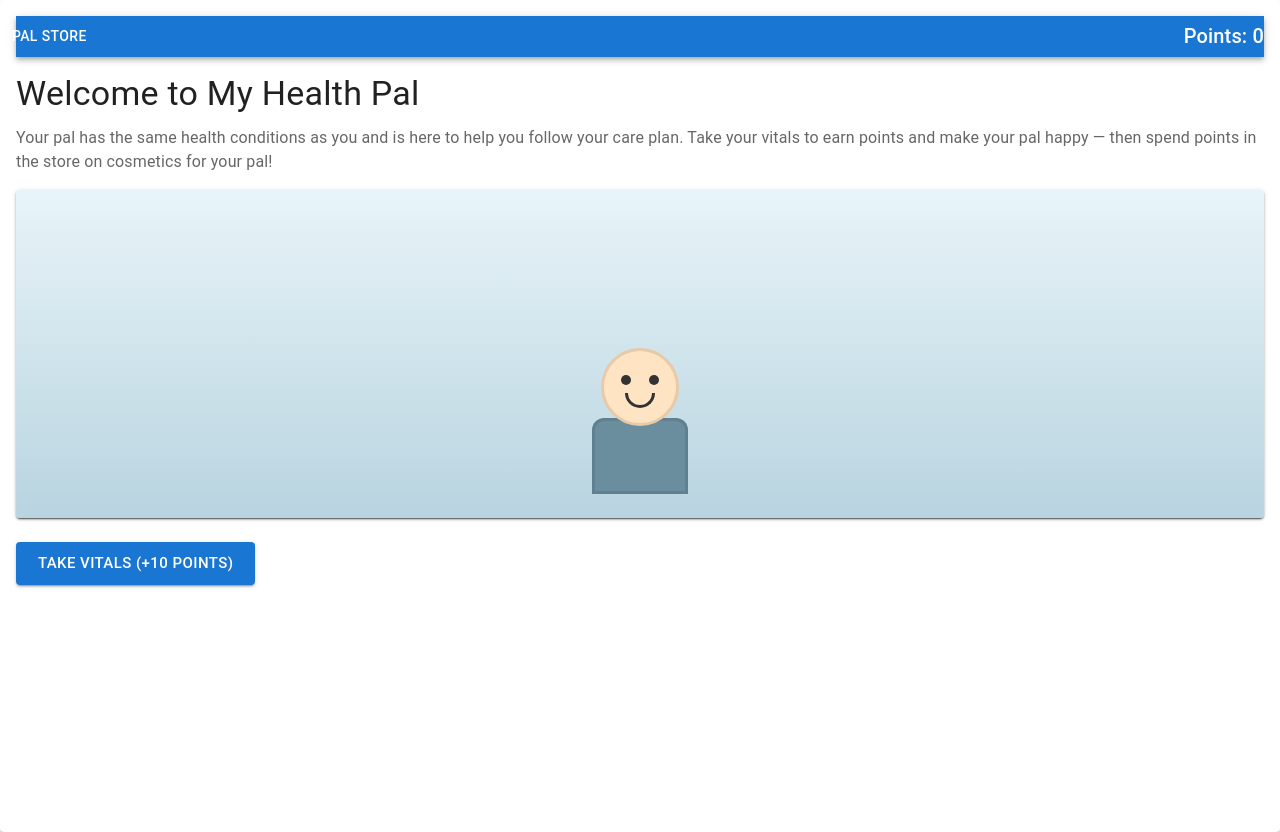
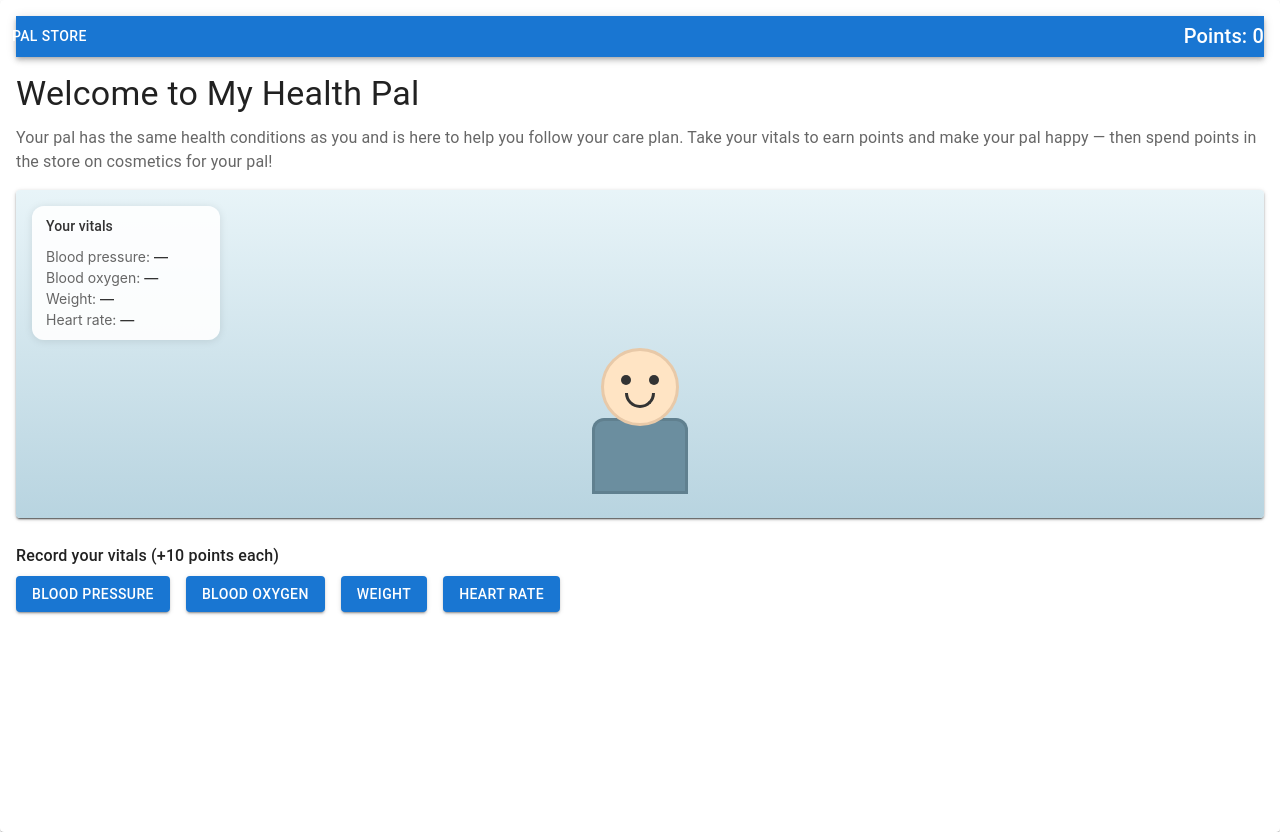
Before and after one commit to JamesCRichards/MyHealthPal, a React (Create React App) app: page / in a window 1280 px wide. Built offline with nearby package versions, Linux system fonts and the light colour scheme.

Commit message:
add vitals display

```diff
--- a/src/App.js
+++ b/src/App.js
@@ -1,7 +1,8 @@
 import React, { useState, useCallback } from 'react';
-import { AppBar, IconButton, Paper, Typography, Button } from '@mui/material';
+import { AppBar, IconButton, Paper, Typography, Button, Box } from '@mui/material';
 import PalBox from './components/PalBox';
 import PalStore from './components/PalStore';
+import RecordVitalModal from './components/RecordVitalModal';
 import { SHIRTS, BACKGROUNDS, HATS } from './data/cosmetics';
 
 const POINTS_PER_VITAL = 10;
@@ -31,6 +32,24 @@ function App() {
   const [ownedBackgroundIds, setOwnedBackgroundIds] = useState(['default']);
   const [ownedHatIds, setOwnedHatIds] = useState(['none']);
   const [equippedHatId, setEquippedHatId] = useState('none');
+  const [vitalModalOpen, setVitalModalOpen] = useState(false);
+  const [vitalModalType, setVitalModalType] = useState(null);
+  const [vitalReadings, setVitalReadings] = useState({
+    bloodPressure: null,
+    bloodOxygen: null,
+    weight: null,
+    heartRate: null,
+  });
+
+  const openVitalModal = useCallback((type) => {
+    setVitalModalType(type);
+    setVitalModalOpen(true);
+  }, []);
+
+  const closeVitalModal = useCallback(() => {
+    setVitalModalOpen(false);
+    setVitalModalType(null);
+  }, []);
 
   const showRandomMessage = useCallback(() => {
     const message = HAPPY_MESSAGES[Math.floor(Math.random() * HAPPY_MESSAGES.length)];
@@ -44,10 +63,12 @@ function App() {
     setTimeout(() => setPalMessage(null), 5000);
   }, []);
 
-  const takeVitals = useCallback(() => {
+  const handleVitalRecorded = useCallback((readings, type) => {
+    setVitalReadings((prev) => ({ ...prev, [type]: readings }));
     setPoints((p) => p + POINTS_PER_VITAL);
     showRandomMessage();
-  }, [showRandomMessage]);
+    closeVitalModal();
+  }, [showRandomMessage, closeVitalModal]);
 
   const buyShirt = useCallback((id) => {
     const item = SHIRTS.find((s) => s.id === id);
@@ -108,14 +129,36 @@ function App() {
             equippedShirtId={equippedShirtId}
             equippedBackgroundId={equippedBackgroundId}
             equippedHatId={equippedHatId}
+            vitalReadings={vitalReadings}
             onPalClick={showRandomClickMessage}
           />
         </Paper>
 
-        <Button variant="contained" color="primary" size="large" onClick={takeVitals}>
-          Take Vitals (+{POINTS_PER_VITAL} points)
-        </Button>
+        <Typography variant="subtitle1" gutterBottom fontWeight="medium">
+          Record your vitals (+{POINTS_PER_VITAL} points each)
+        </Typography>
+        <Box sx={{ display: 'flex', flexWrap: 'wrap', gap: 2 }}>
+          <Button variant="contained" color="primary" onClick={() => openVitalModal('bloodPressure')}>
+            Blood Pressure
+          </Button>
+          <Button variant="contained" color="primary" onClick={() => openVitalModal('bloodOxygen')}>
+            Blood Oxygen
+          </Button>
+          <Button variant="contained" color="primary" onClick={() => openVitalModal('weight')}>
+            Weight
+          </Button>
+          <Button variant="contained" color="primary" onClick={() => openVitalModal('heartRate')}>
+            Heart Rate
+          </Button>
+        </Box>
       </Paper>
+
+      <RecordVitalModal
+        open={vitalModalOpen}
+        onClose={closeVitalModal}
+        vitalType={vitalModalType}
+        onSubmit={(readings) => handleVitalRecorded(readings, vitalModalType)}
+      />
 
       <PalStore
         open={storeOpen}
--- a/src/components/PalBox.css
+++ b/src/components/PalBox.css
@@ -4,10 +4,56 @@
   border-radius: 16px;
   display: flex;
   flex-direction: column;
-  align-items: center;
-  justify-content: flex-end;
+  align-items: stretch;
   padding: 24px;
   overflow: hidden;
+}
+
+.pal-box-content {
+  display: flex;
+  align-items: flex-end;
+  justify-content: center;
+  flex: 1;
+  min-height: 200px;
+}
+
+.pal-vitals-record {
+  position: absolute;
+  top: 16px;
+  left: 16px;
+  background: rgba(255, 255, 255, 0.9);
+  border-radius: 12px;
+  padding: 10px 14px;
+  min-width: 160px;
+  box-shadow: 0 1px 8px rgba(0, 0, 0, 0.1);
+}
+
+.pal-vitals-title {
+  display: block;
+  margin-bottom: 8px !important;
+  font-weight: 600;
+  color: #333;
+}
+
+.pal-vitals-list {
+  margin: 0;
+  padding: 0;
+  list-style: none;
+}
+
+.pal-vitals-list li {
+  padding: 2px 0;
+  font-size: 0.875rem;
+  color: #555;
+}
+
+.pal-vitals-label {
+  color: #666;
+}
+
+.pal-vitals-value {
+  font-weight: 500;
+  color: #333;
 }
 
 .pal-speech-bubble {
@@ -55,6 +101,7 @@
   flex-direction: column;
   align-items: center;
   cursor: pointer;
+  flex-shrink: 0;
 }
 
 .pal-hat {
--- a/src/components/PalBox.js
+++ b/src/components/PalBox.js
@@ -15,10 +15,33 @@ function getHat(id) {
   return HATS.find((h) => h.id === id) || HATS[0];
 }
 
-function PalBox({ message, equippedShirtId = 'default', equippedBackgroundId = 'default', equippedHatId = 'none', onPalClick }) {
+function formatVitalReading(type, data) {
+  if (!data) return '—';
+  switch (type) {
+    case 'bloodPressure':
+      return `${data.systolic}/${data.diastolic} mmHg`;
+    case 'bloodOxygen':
+      return `${data.spo2}%`;
+    case 'weight':
+      return `${data.value} ${data.unit}`;
+    case 'heartRate':
+      return `${data.bpm} bpm`;
+    default:
+      return '—';
+  }
+}
+
+function PalBox({ message, equippedShirtId = 'default', equippedBackgroundId = 'default', equippedHatId = 'none', vitalReadings = {}, onPalClick }) {
   const shirt = getShirt(equippedShirtId);
   const bg = getBackground(equippedBackgroundId);
   const hat = getHat(equippedHatId);
+
+  const vitals = [
+    { label: 'Blood pressure', key: 'bloodPressure' },
+    { label: 'Blood oxygen', key: 'bloodOxygen' },
+    { label: 'Weight', key: 'weight' },
+    { label: 'Heart rate', key: 'heartRate' },
+  ];
 
   return (
     <Paper
@@ -35,6 +58,18 @@ function PalBox({ message, equippedShirtId = 'default', equippedBackgroundId = '
           </Typography>
         </div>
       )}
+      <div className="pal-vitals-record">
+        <Typography variant="subtitle2" className="pal-vitals-title">Your vitals</Typography>
+        <ul className="pal-vitals-list">
+          {vitals.map(({ label, key }) => (
+            <li key={key}>
+              <span className="pal-vitals-label">{label}:</span>{' '}
+              <span className="pal-vitals-value">{formatVitalReading(key, vitalReadings[key])}</span>
+            </li>
+          ))}
+        </ul>
+      </div>
+      <div className="pal-box-content">
       <div
         className="pal-character"
         role="button"
@@ -78,6 +113,7 @@ function PalBox({ message, equippedShirtId = 'default', equippedBackgroundId = '
           )}
         </div>
       </div>
+      </div>
     </Paper>
   );
 }
--- /dev/null
+++ b/src/components/RecordVitalModal.js
@@ -0,0 +1,159 @@
+import React, { useState, useEffect } from 'react';
+import {
+  Dialog,
+  DialogTitle,
+  DialogContent,
+  DialogActions,
+  Button,
+  TextField,
+  Box,
+  FormControl,
+  InputLabel,
+  Select,
+  MenuItem,
+} from '@mui/material';
+
+const VITAL_TYPES = {
+  bloodPressure: { label: 'Blood Pressure', unit: 'mmHg' },
+  bloodOxygen: { label: 'Blood Oxygen', unit: '%' },
+  weight: { label: 'Weight', unit: null },
+  heartRate: { label: 'Heart Rate', unit: 'bpm' },
+};
+
+function RecordVitalModal({ open, onClose, vitalType, onSubmit }) {
+  const [systolic, setSystolic] = useState('');
+  const [diastolic, setDiastolic] = useState('');
+  const [spo2, setSpo2] = useState('');
+  const [weightValue, setWeightValue] = useState('');
+  const [weightUnit, setWeightUnit] = useState('kg');
+  const [bpm, setBpm] = useState('');
+
+  useEffect(() => {
+    if (!open) return;
+    setSystolic('');
+    setDiastolic('');
+    setSpo2('');
+    setWeightValue('');
+    setWeightUnit('kg');
+    setBpm('');
+  }, [open, vitalType]);
+
+  const handleSubmit = () => {
+    if (vitalType === 'bloodPressure') {
+      const s = parseInt(systolic, 10);
+      const d = parseInt(diastolic, 10);
+      if (isNaN(s) || isNaN(d) || s < 1 || d < 1) return;
+      onSubmit({ systolic: s, diastolic: d });
+    } else if (vitalType === 'bloodOxygen') {
+      const val = parseInt(spo2, 10);
+      if (isNaN(val) || val < 0 || val > 100) return;
+      onSubmit({ spo2: val });
+    } else if (vitalType === 'weight') {
+      const val = parseFloat(weightValue);
+      if (isNaN(val) || val <= 0) return;
+      onSubmit({ value: val, unit: weightUnit });
+    } else if (vitalType === 'heartRate') {
+      const val = parseInt(bpm, 10);
+      if (isNaN(val) || val < 1) return;
+      onSubmit({ bpm: val });
+    }
+    onClose();
+  };
+
+  const config = vitalType ? VITAL_TYPES[vitalType] : null;
+  const canSubmit = () => {
+    if (vitalType === 'bloodPressure') return systolic && diastolic;
+    if (vitalType === 'bloodOxygen') return spo2 !== '';
+    if (vitalType === 'weight') return weightValue !== '';
+    if (vitalType === 'heartRate') return bpm !== '';
+    return false;
+  };
+
+  if (!config) return null;
+
+  return (
+    <Dialog open={open} onClose={onClose} maxWidth="xs" fullWidth>
+      <DialogTitle>Record {config.label}</DialogTitle>
+      <DialogContent>
+        <Box sx={{ display: 'flex', flexDirection: 'column', gap: 2, pt: 1 }}>
+          {vitalType === 'bloodPressure' && (
+            <>
+              <TextField
+                label="Systolic"
+                type="number"
+                value={systolic}
+                onChange={(e) => setSystolic(e.target.value)}
+                inputProps={{ min: 1, max: 300 }}
+                helperText="mmHg (top number)"
+                fullWidth
+              />
+              <TextField
+                label="Diastolic"
+                type="number"
+                value={diastolic}
+                onChange={(e) => setDiastolic(e.target.value)}
+                inputProps={{ min: 1, max: 200 }}
+                helperText="mmHg (bottom number)"
+                fullWidth
+              />
+            </>
+          )}
+          {vitalType === 'bloodOxygen' && (
+            <TextField
+              label="SpO₂"
+              type="number"
+              value={spo2}
+              onChange={(e) => setSpo2(e.target.value)}
+              inputProps={{ min: 0, max: 100 }}
+              helperText="Percentage (0–100%)"
+              fullWidth
+            />
+          )}
+          {vitalType === 'weight' && (
+            <Box sx={{ display: 'flex', gap: 2, alignItems: 'flex-start' }}>
+              <TextField
+                label="Weight"
+                type="number"
+                value={weightValue}
+                onChange={(e) => setWeightValue(e.target.value)}
+                inputProps={{ min: 0.1, step: 0.1 }}
+                fullWidth
+              />
+              <FormControl sx={{ minWidth: 80 }}>
+                <InputLabel>Unit</InputLabel>
+                <Select
+                  value={weightUnit}
+                  label="Unit"
+                  onChange={(e) => setWeightUnit(e.target.value)}
+                >
+                  <MenuItem value="kg">kg</MenuItem>
+                  <MenuItem value="lbs">lbs</MenuItem>
+                </Select>
+              </FormControl>
+            </Box>
+          )}
+          {vitalType === 'heartRate' && (
+            <TextField
+              label="Heart rate"
+              type="number"
+              value={bpm}
+              onChange={(e) => setBpm(e.target.value)}
+              inputProps={{ min: 1, max: 300 }}
+              helperText="Beats per minute"
+              fullWidth
+            />
+          )}
+        </Box>
+      </DialogContent>
+      <DialogActions>
+        <Button onClick={onClose}>Cancel</Button>
+        <Button variant="contained" onClick={handleSubmit} disabled={!canSubmit()}>
+          Save reading
+        </Button>
+      </DialogActions>
+    </Dialog>
+  );
+}
+
+export default RecordVitalModal;
+export { VITAL_TYPES };
```
Also changed, not shown: 1 other file (tests, documents, lock files or other folders).
